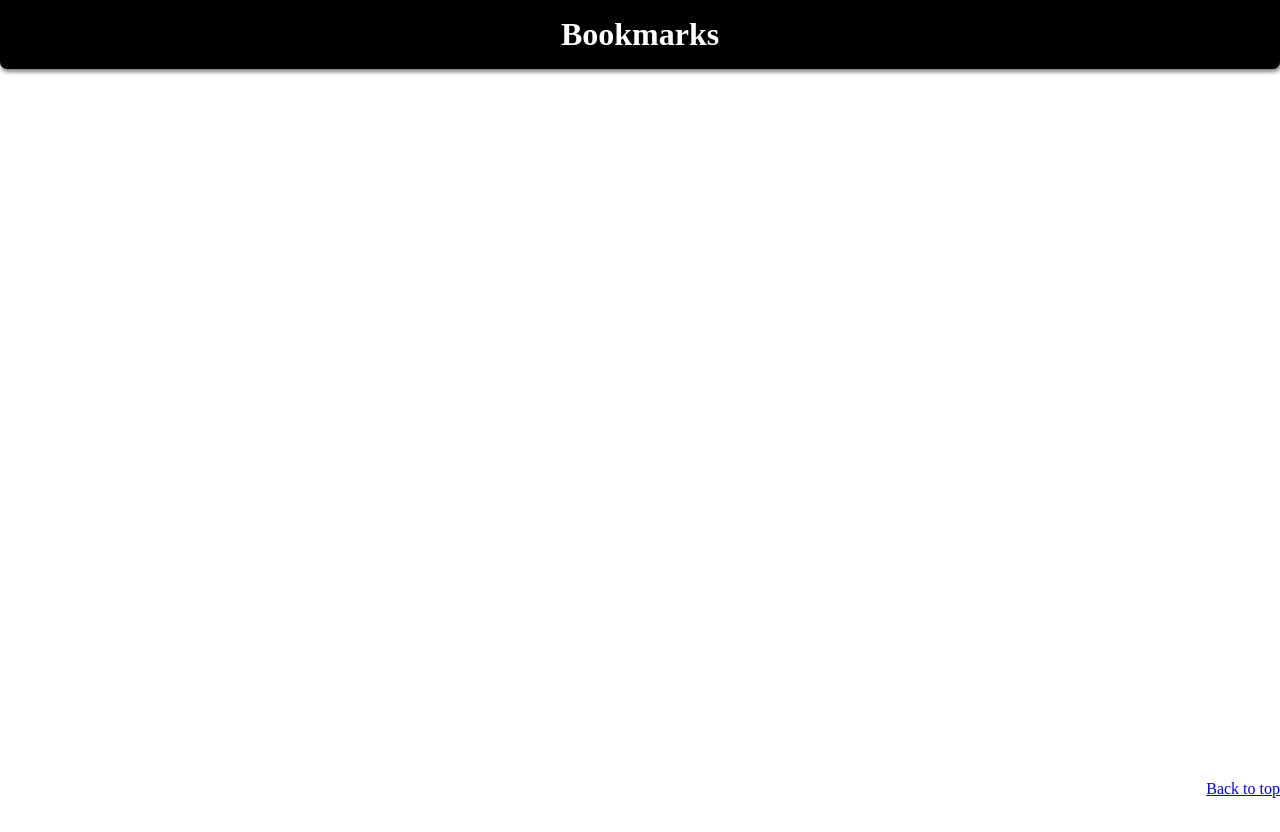
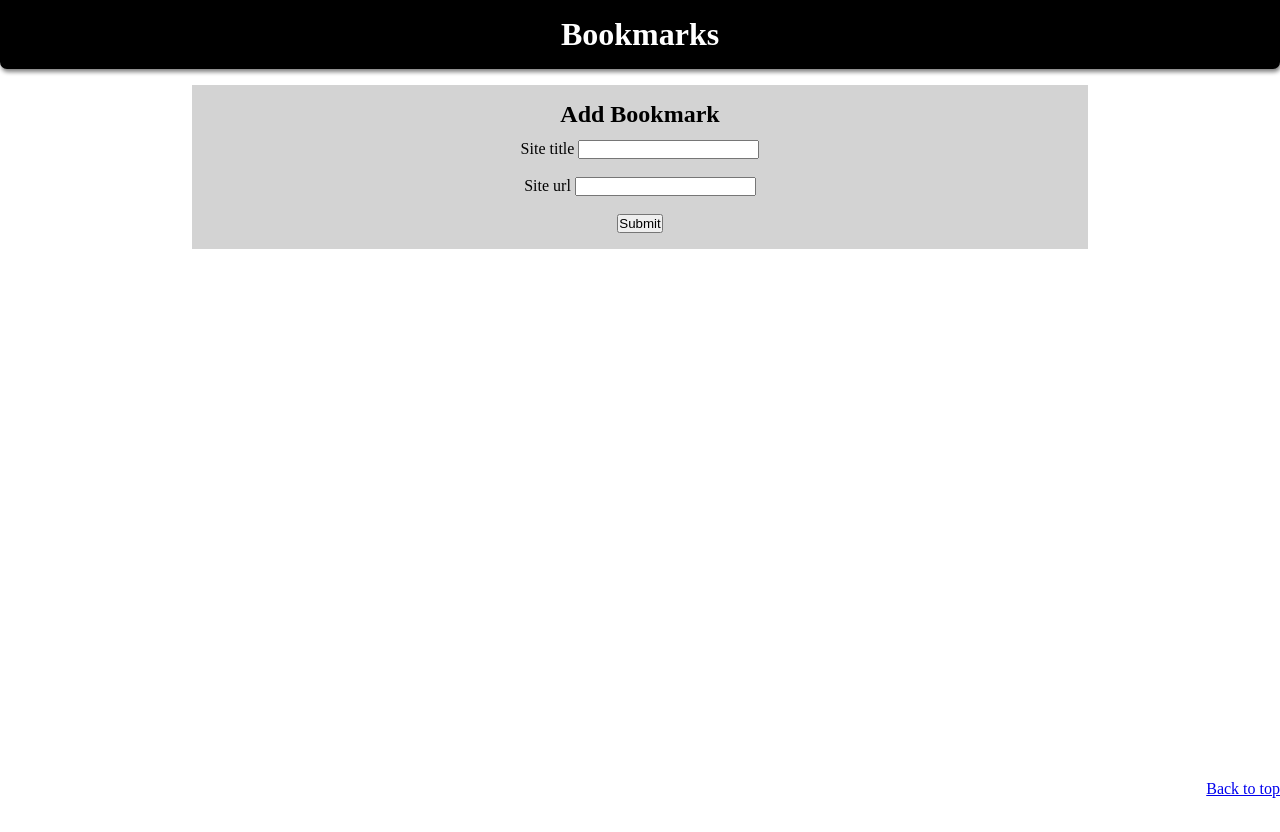
Before and after one commit to KamajiiSC/BookmarkerApp, a plain HTML site: page index.html in a window 1280 px wide. After the commit the page ends 800 px from the top, so only its background shows below. Drawn offline with Linux system fonts and the light colour scheme.

Commit message:
Add and style Bookmark add

```diff
--- a/index.html
+++ b/index.html
@@ -4,13 +4,29 @@
 	<title>Bookmarks</title>
 	<link rel="stylesheet" type="text/css" href="style.css">
 </head>
+
 <body>
-	<div class="page-wrap">
-		<h1 id="head">Bookmarks</h1>
-		<div id="space"></div>
-	</div>
+	<h1 id="head">Bookmarks</h1>
+	<form id="add">
+		<h2>Add Bookmark</h2>
 
-	<div id="footer"> <a href="#">Back to top</a> </footer>
+		<div class="entry">
+			<label>Site title</label>
+			<input id="title" type="text">
+		</div>
+		<br/>
+
+		<div class="entry">
+			<label>Site url</label>
+			<input id="url" type="text">
+		</div>
+		<br/>
+
+		<input type ="submit" value="Submit">
+	</form>
+
+	<div id="footer"><a href="#">Back to top</a> </footer>
 </body>
+
 <script src="js/main.js"></script>
 </html>
--- a/style.css
+++ b/style.css
@@ -13,9 +13,17 @@
 	border-bottom-right-radius: 7px;
 	border-bottom-left-radius: 7px;
 }
-#space{
-margin-top: 60em;
+#add{
+	background-color: lightgray;
+	margin:1em 15%;
+	padding-top: 1em;
+	padding-bottom: 1em;
+	text-align: center;
 }
+#add h2{
+	padding-bottom: .5em;
+}
+
 #footer{
 	text-align: right;
 	height: 20px;
```
